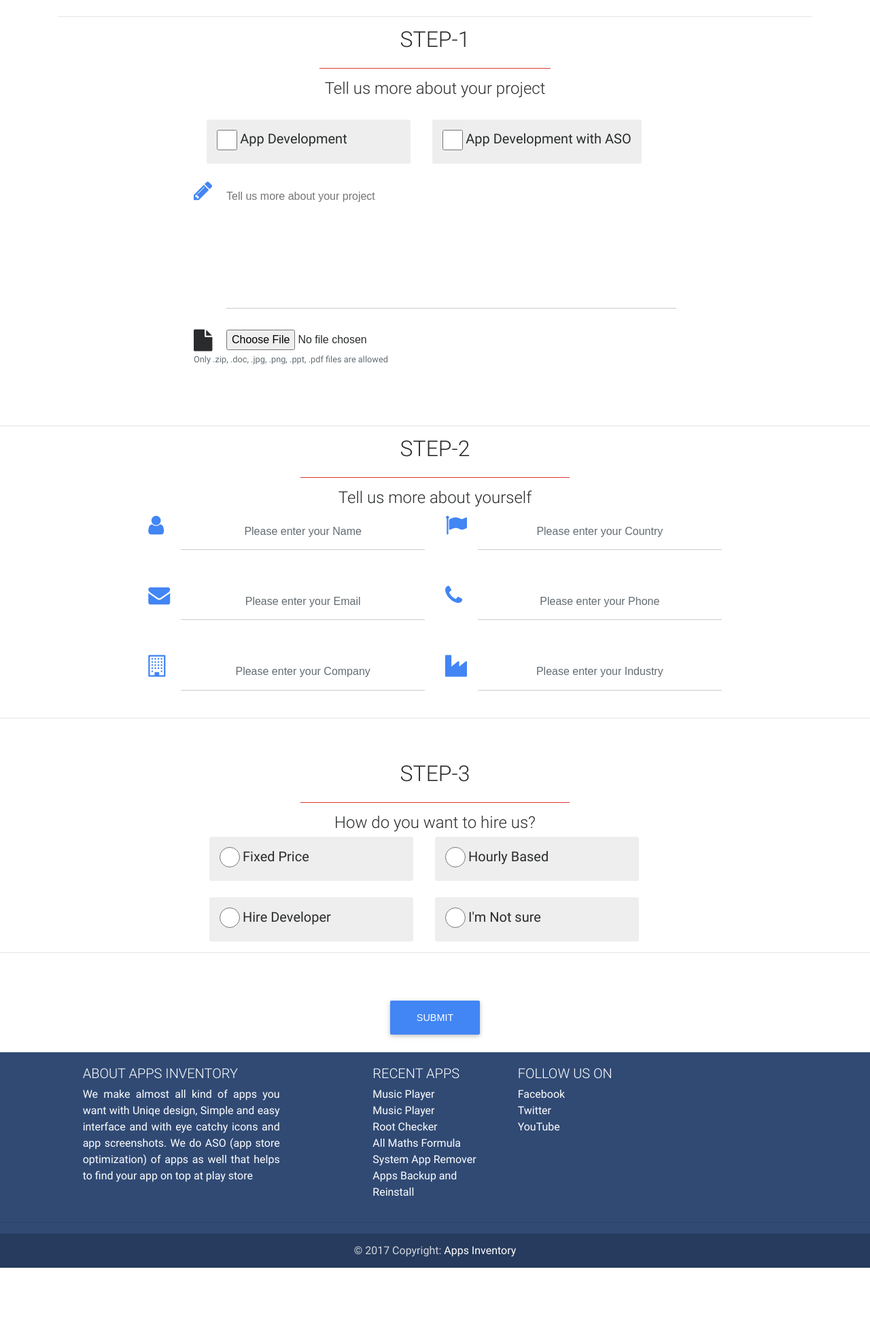
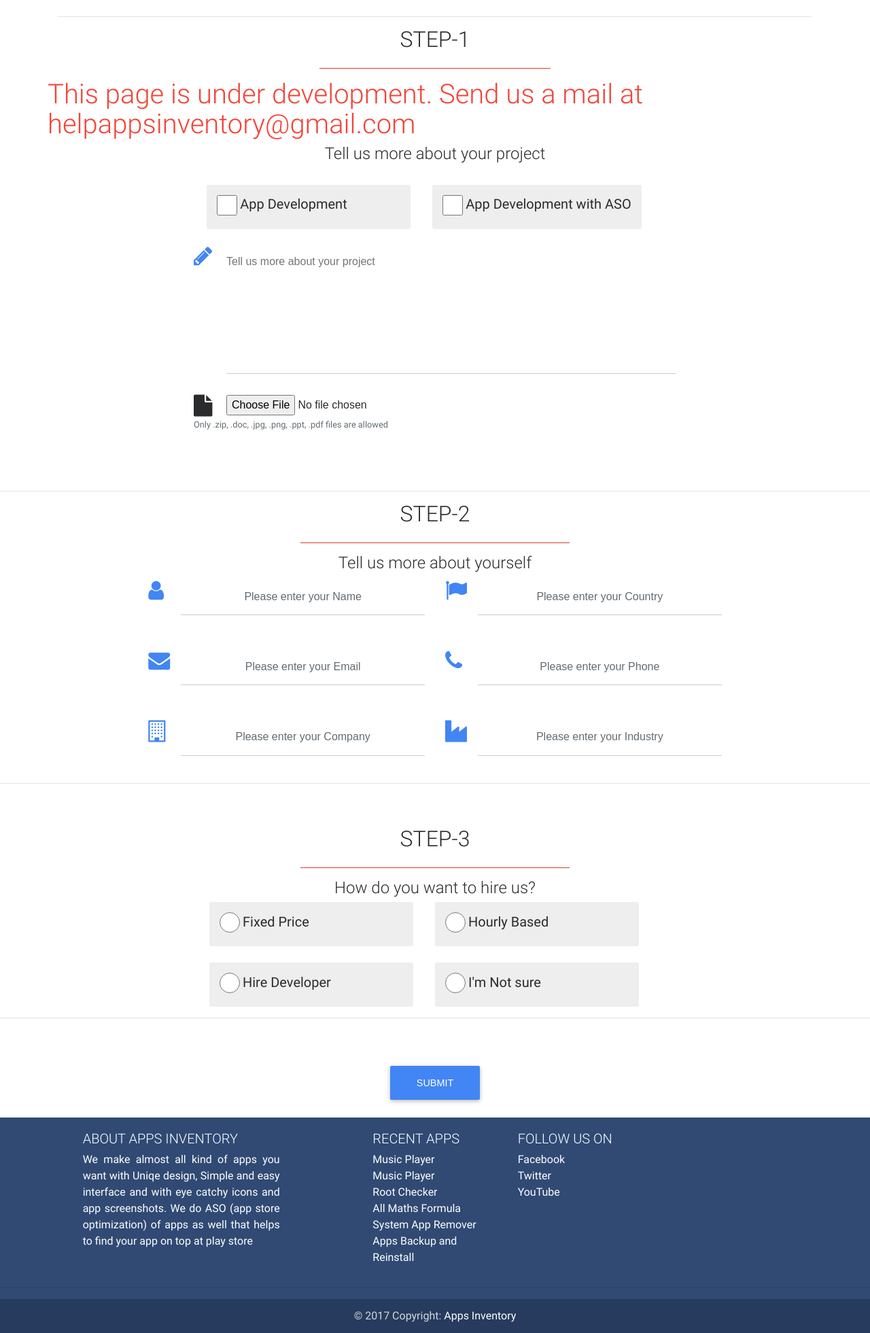
Before and after one commit to klbm9999/appsinventory, a PHP site: page /Inquiry.php in a window 1280 px wide. Shown: the part 116-2077 px from the top of the page at 68% size. Before the commit the page ends 1981 px from the top, so only its background shows below. Run offline with PHP 8.4, Linux system fonts and the light colour scheme; some libraries are stand-ins or nearby versions.

Commit message:
added warning in inquiry.php

```diff
--- a/Inquiry.php
+++ b/Inquiry.php
@@ -33,6 +33,9 @@
 	}
 </style>
 
+<div class="row">
+	<h1 class="h4-display mx-auto red-text">This page is under development. Send us a mail at helpappsinventory@gmail.com</h1>
+</div>
 <div class="row">
 	<h4 class="h4-display mx-auto">Tell us more about your project</h4>
 </div>
```
